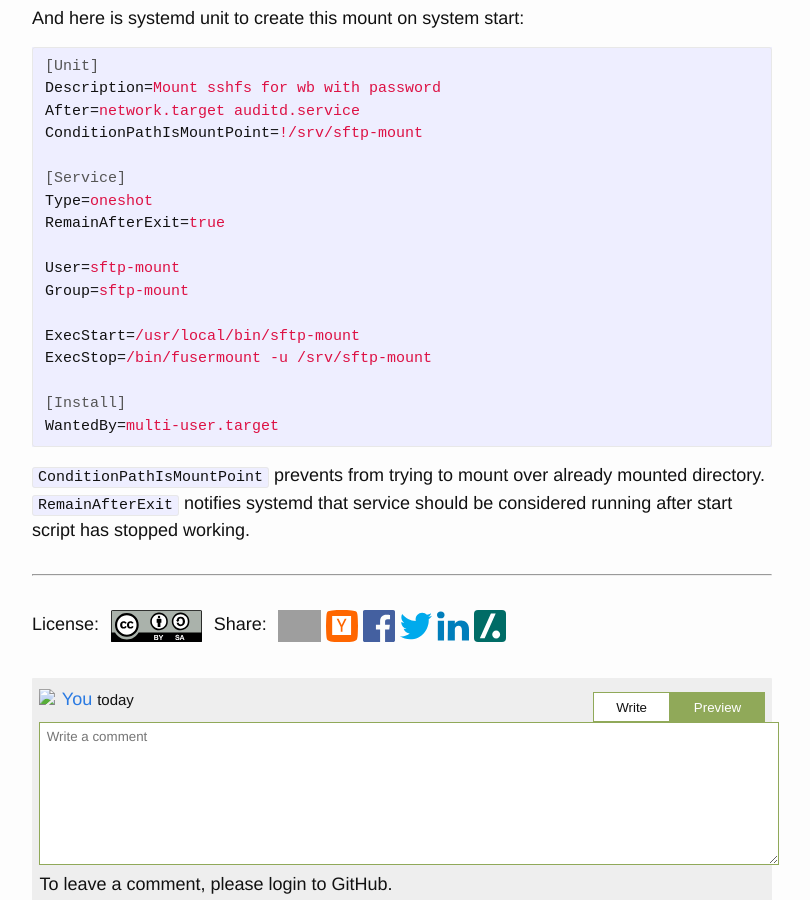
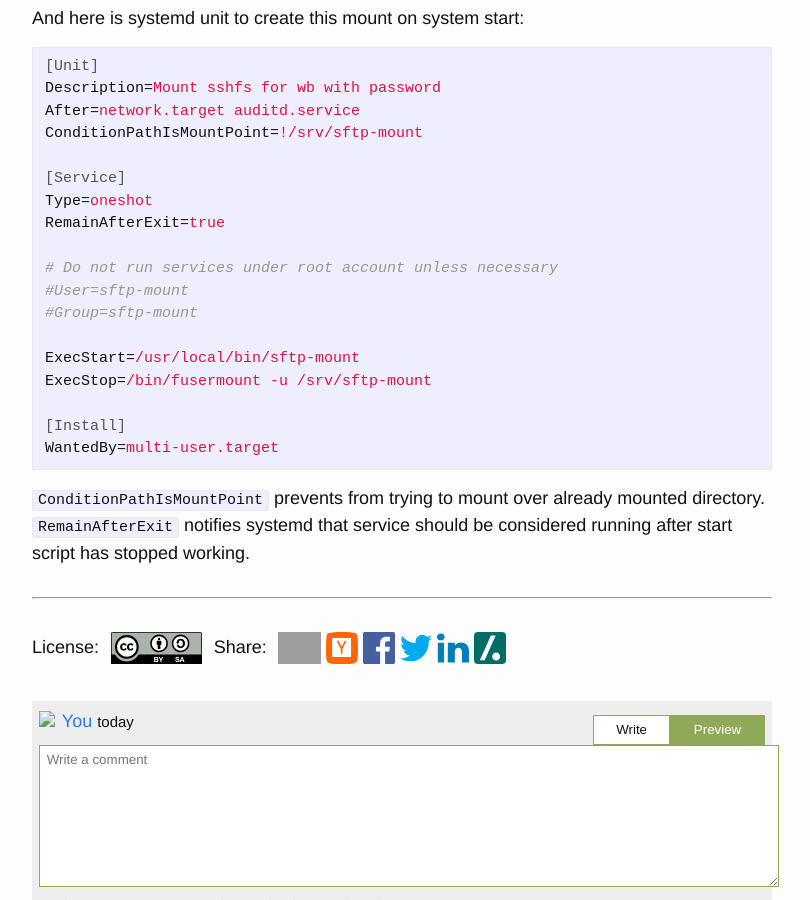
Before and after one commit to selivan/selivan.github.io, a Jekyll site: the page built from _posts/2019-11-05-sshfs-password-auto-mount-with-tcl-expect.md, in a window 1280 px wide and 900 px high, scrolled down 1685 px. Shown: the whole window, without its empty margins (238-1048 px from the left). Built offline with Jekyll 4.4.1, drawn with Linux system fonts in a browser that asks for light colours; grey boxes are pictures that could not be loaded.

Commit message:
Update 2019-11-05-sshfs-password-auto-mount-with-tcl-expect.md

```diff
--- a/_posts/2019-11-05-sshfs-password-auto-mount-with-tcl-expect.md
+++ b/_posts/2019-11-05-sshfs-password-auto-mount-with-tcl-expect.md
@@ -71,8 +71,9 @@ ConditionPathIsMountPoint=!/srv/sftp-mount
 Type=oneshot
 RemainAfterExit=true
 
-User=sftp-mount
-Group=sftp-mount
+# Do not run services under root account unless necessary
+#User=sftp-mount
+#Group=sftp-mount
 
 ExecStart=/usr/local/bin/sftp-mount
 ExecStop=/bin/fusermount -u /srv/sftp-mount
```
